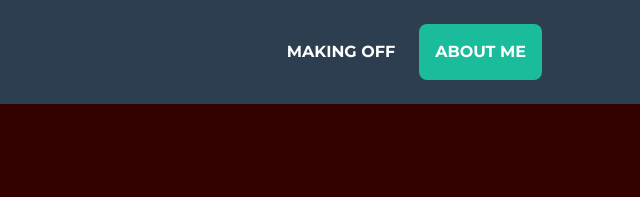
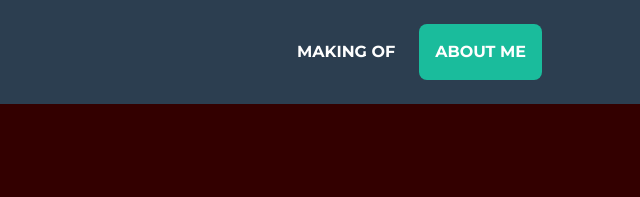
Before and after one commit to estacoes/estacoes.github.io, a plain HTML site: page index.html in a window 1280 px wide. Shown: the top 197 px of the page, 640-1280 px from the left. Drawn offline with nearby package versions, Linux system fonts and the light colour scheme.

Commit message:
Typo correction

```diff
--- a/index.html
+++ b/index.html
@@ -27,7 +27,7 @@
                 </button>
                 <div class="collapse navbar-collapse" id="navbarResponsive">
                     <ul class="navbar-nav ml-auto">
-                        <li class="nav-item mx-0 mx-lg-1"><a class="nav-link py-3 px-0 px-lg-3 rounded js-scroll-trigger" href="#portfolio">Making Off</a></li>
+                        <li class="nav-item mx-0 mx-lg-1"><a class="nav-link py-3 px-0 px-lg-3 rounded js-scroll-trigger" href="#portfolio">Making Of</a></li>
                         <li class="nav-item mx-0 mx-lg-1"><a class="nav-link py-3 px-0 px-lg-3 rounded js-scroll-trigger" href="#about">About Me</a></li>
                         <!-- <li class="nav-item mx-0 mx-lg-1"><a class="nav-link py-3 px-0 px-lg-3 rounded js-scroll-trigger" href="#contact">Contact</a></li> -->
                     </ul>
```
